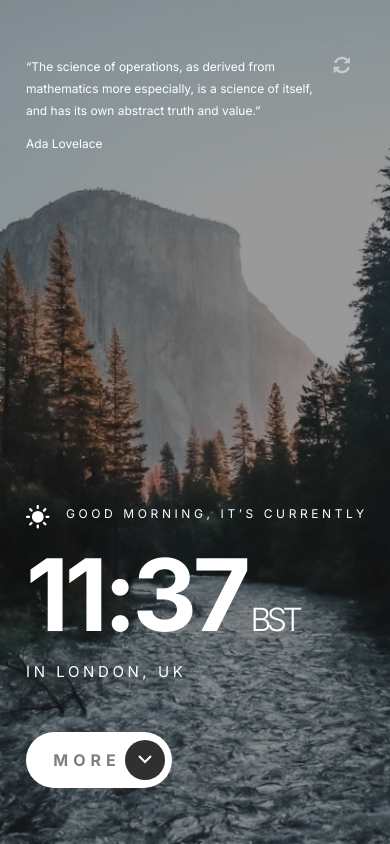
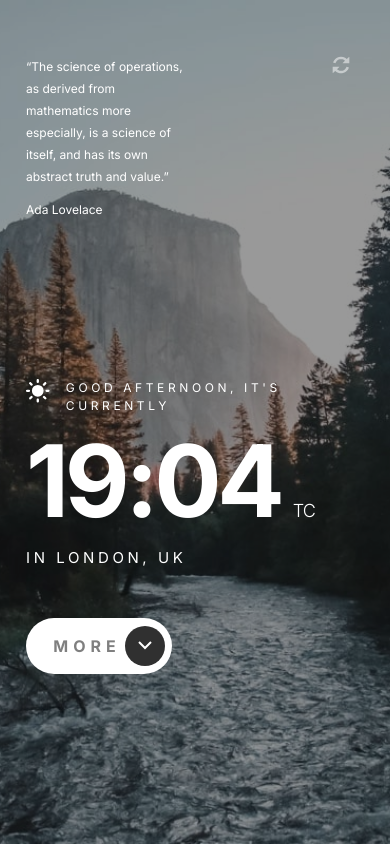
Before and after one commit to GustavoJuvino/Clock-App, a Next.js app: page / in a window 390 px wide. Built offline with nearby package versions, Linux system fonts and the light colour scheme.

Commit message:
feat: add clock function into the project

```diff
--- a/package.json
+++ b/package.json
@@ -19,6 +19,7 @@
     "postcss": "8.4.27",
     "react": "18.2.0",
     "react-dom": "18.2.0",
+    "sharp": "^0.32.4",
     "tailwindcss": "3.3.3",
     "typescript": "5.1.6"
   },
--- a/src/app/components/Clock.tsx
+++ b/src/app/components/DisplayTime.tsx
@@ -1,10 +1,53 @@
-import React from 'react'
+'use client'
+
+import React, { useEffect, useState, useMemo } from 'react'
 import Button from './Button'
 import { Refresh, Sun } from '../../../public/assets/svgs'
 import { useGlobalContext } from '../context/store'
 
-const Clock = () => {
+const DisplayTime = () => {
+  let currentMessage = ''
+  const [time, setTime] = useState<string>()
+  const [timeZone, setTimeZone] = useState<string>()
   const { infosContainer, setInfosContainer } = useGlobalContext()
+
+  // 👇️ Jul 25, 2023, 16:34:06
+  // console.log(
+  //   date.toLocaleString('en-US', {
+  //     dateStyle: 'medium',
+  //     timeStyle: 'medium',
+  //     hour12: false,
+  //   }),
+  // );
+
+  useEffect(() => {
+    const timer = setInterval(() => {
+      setTime(
+        new Date().getHours() +
+          ':' +
+          (new Date().getMinutes() < 10 ? '0' : '') +
+          new Date().getMinutes(),
+      )
+    }, 1000)
+    return () => {
+      clearInterval(timer)
+    }
+  }, [])
+
+  useMemo(() => {
+    setTimeZone(
+      new Date()
+        .toLocaleDateString('en-US', {
+          day: 'numeric',
+          timeZoneName: 'short',
+        })
+        .slice(4),
+    )
+  }, [])
+
+  if (new Date().getHours() <= 12) currentMessage = 'Good Morning'
+  else if (new Date().getHours() > 12) currentMessage = 'Good Afternoon'
+  else currentMessage = 'Good Evening'
 
   return (
     <section
@@ -22,7 +65,7 @@ const Clock = () => {
         className="z-50 mt-14 h-auto w-[324px] data-[infos-actived=true]:hidden md:w-[573px]"
       >
         <div className="flex justify-between">
-          <p className="w-full text-[12px] leading-[22px] sm:w-[88%] sm:text-base md:w-[100%]">
+          <p className="w-[50%] text-[12px] leading-[22px] sm:w-[88%] sm:text-base md:w-[100%]">
             “The science of operations, as derived from mathematics more
             especially, is a science of itself, and has its own abstract truth
             and value.”
@@ -34,12 +77,16 @@ const Clock = () => {
 
       <section
         data-infos-actived={infosContainer}
-        className="z-50 mt-[22rem] w-auto data-[infos-actived=true]:max-sm:mt-36 data-[infos-actived=true]:sm:my-14"
+        className="z-50 mt-[10rem] w-auto data-[infos-actived=true]:max-sm:mt-36 data-[infos-actived=true]:sm:my-14 md:mt-[22rem]"
       >
         <div className="flex gap-x-4">
           <Sun />
-          <h4 className="text-[12px] max-md:tracking-[3.6px] sm:text-base md:text-xl">
-            GOOD MORNING, IT’S CURRENTLY
+          <h4 className="flex text-[12px] uppercase max-md:tracking-[3.6px] max-mobile:hidden sm:text-base md:text-xl">
+            {`${currentMessage}, it's currently`}
+          </h4>
+
+          <h4 className="text-[12px] uppercase mobile:hidden">
+            {currentMessage}
           </h4>
         </div>
 
@@ -55,9 +102,20 @@ const Clock = () => {
                 md:text-10xl
               "
           >
-            11:37
-            <span className="text-[32px] font-light uppercase max-sm:ml-1 md:text-[40px]">
-              bst
+            {time}
+            <span
+              className="
+                text-[18px]
+                font-light
+                uppercase
+                tracking-tighter
+                max-sm:ml-1
+                max-sm:pl-2
+                md:text-[40px]
+                lg:pl-5
+              "
+            >
+              {timeZone}
             </span>
           </h1>
         </div>
@@ -93,4 +151,4 @@ const Clock = () => {
   )
 }
 
-export default Clock
+export default DisplayTime
--- a/src/app/components/Main.tsx
+++ b/src/app/components/Main.tsx
@@ -2,7 +2,7 @@
 import Image from 'next/image'
 import React from 'react'
 import Infos from './Infos'
-import Clock from './Clock'
+import DisplayTime from './DisplayTime'
 
 const Main = () => {
   return (
@@ -17,7 +17,7 @@ const Main = () => {
         priority={true}
       />
 
-      <Clock />
+      <DisplayTime />
 
       <Infos />
     </section>
```
Also changed, not shown: 1 other file (tests, documents, lock files or other folders).
